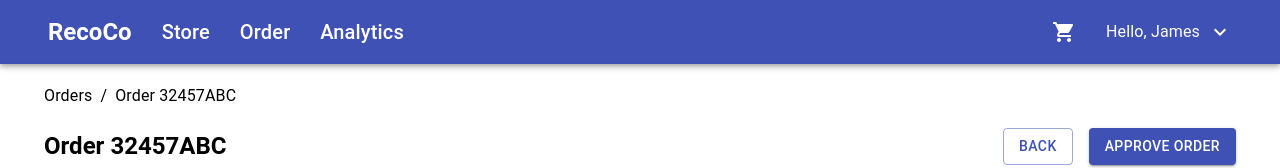
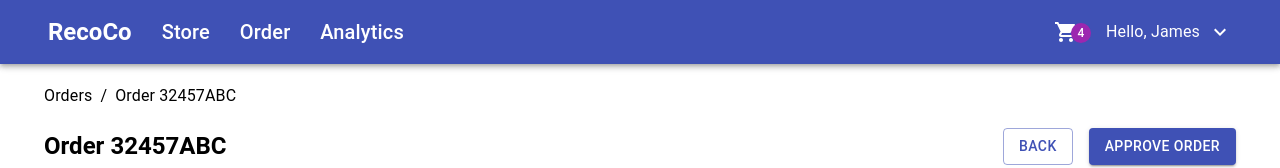
Before and after one commit to glitchvishal/Reeco, a React (Create React App) app: page / in a window 1280 px wide. Shown: the top 168 px of the page. Built offline with nearby package versions, Linux system fonts and the light colour scheme.

Commit message:
notifiction fix

```diff
--- a/src/component/Header.js
+++ b/src/component/Header.js
@@ -11,7 +11,17 @@ import {
 import { Stack } from "@mui/material";
 import { KeyboardArrowDown } from "@material-ui/icons";
 import LocalGroceryStoreIcon from "@mui/icons-material/LocalGroceryStore";
-
+import Badge from "@mui/material/Badge";
+import { styled } from "@mui/material/styles";
+import IconButton from "@mui/material/IconButton";
+const StyledBadge = styled(Badge)(({ theme }) => ({
+  "& .MuiBadge-badge": {
+    right: -3,
+    top: 13,
+    // border: `2px solid ${theme.palette.background.paper}`,
+    padding: "0 4px",
+  },
+}));
 const Header = () => {
   return (
     <AppBar position="static">
@@ -27,14 +37,23 @@ const Header = () => {
             <Typography variant="h6" style={{ marginRight: "30px" }}>
               Order
             </Typography>
-            <Typography variant="h6" style={{ marginRight: "30px" }}>
+            <Typography variant="h6" style={{}}>
               Analytics
             </Typography>
           </Stack>
-          <LocalGroceryStoreIcon style={{ marginRight: "30px" }} />
+          <IconButton aria-label="cart">
+            <StyledBadge badgeContent={4} color="secondary">
+              <LocalGroceryStoreIcon style={{ color: "white" }} />
+            </StyledBadge>
+          </IconButton>
+          {/* <LocalGroceryStoreIcon style={{ marginRight: "30px" }} /> */}
           <Typography
             color="inherit"
-            style={{ display: "flex", alignItems: "center" }}
+            style={{
+              display: "flex",
+              alignItems: "center",
+              marginLeft: "20px",
+            }}
           >
             Hello, James
             <KeyboardArrowDown style={{ marginLeft: "8px" }} />
```
